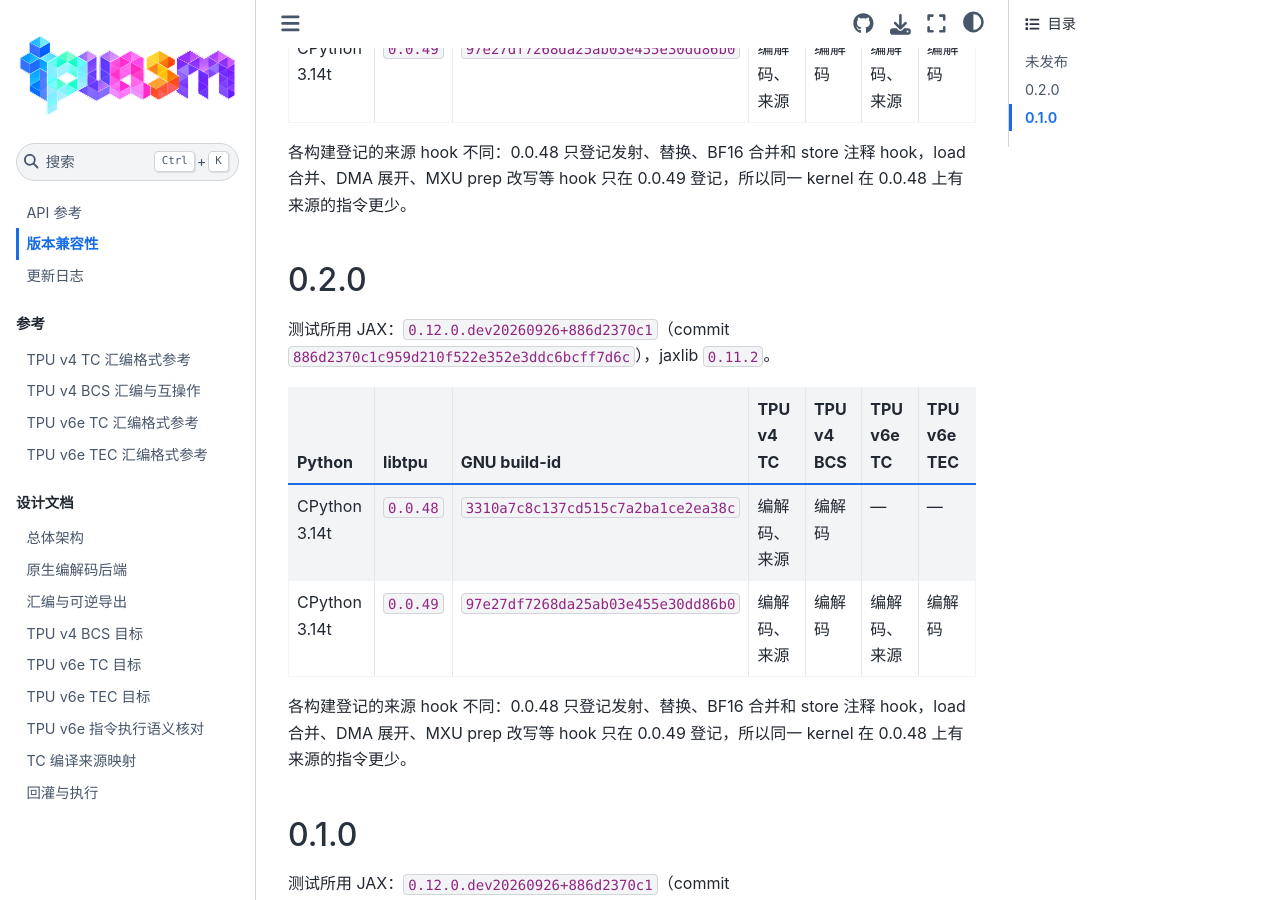
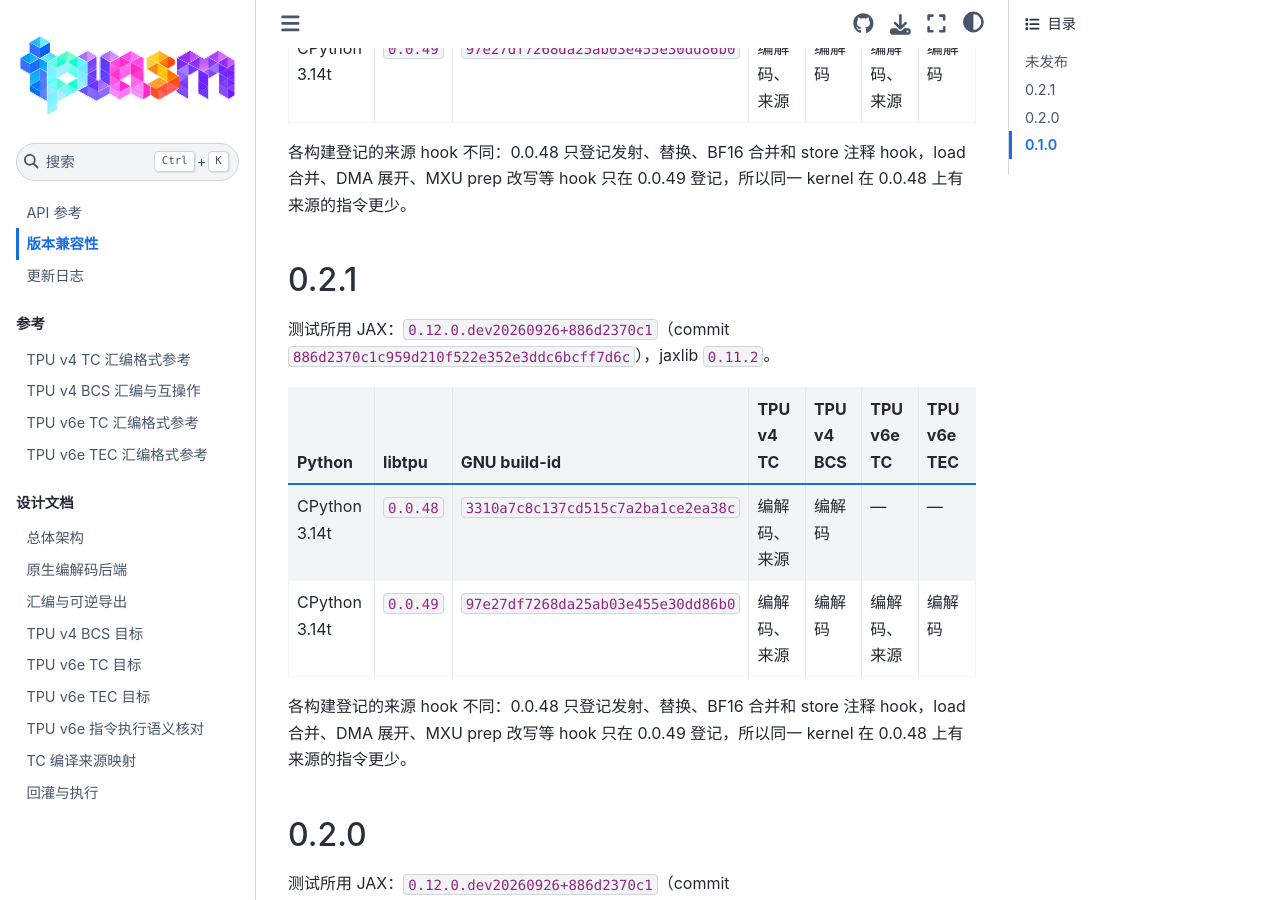
Before and after one commit to ayaka14732/tpuasm, a Sphinx documentation site: the page built from docs/compatibility.md, in a window 1280 px wide and 900 px high, scrolled down 595 px. Built offline with Sphinx 7.4.7 and the Sphinx Book theme 1.1.4, drawn with Linux system fonts in a browser that asks for light colours; pages that are not in the unit, such as notebooks, are missing from menus.

```diff
--- a/docs/compatibility.md
+++ b/docs/compatibility.md
@@ -5,6 +5,17 @@
 表中“编解码”指汇编与反汇编，“来源”指 `compiler_source_mapping` 的编译来源捕获。“—”表示该构建没有这个目标的后端。
 
 ## 未发布
+
+测试所用 JAX：`0.12.0.dev20260926+886d2370c1`（commit `886d2370c1c959d210f522e352e3ddc6bcff7d6c`），jaxlib `0.11.2`。
+
+| Python | libtpu | GNU build-id | TPU v4 TC | TPU v4 BCS | TPU v6e TC | TPU v6e TEC |
+|---|---|---|---|---|---|---|
+| CPython 3.14t | `0.0.48` | `3310a7c8c137cd515c7a2ba1ce2ea38c` | 编解码、来源 | 编解码 | — | — |
+| CPython 3.14t | `0.0.49` | `97e27df7268da25ab03e455e30dd86b0` | 编解码、来源 | 编解码 | 编解码、来源 | 编解码 |
+
+各构建登记的来源 hook 不同：0.0.48 只登记发射、替换、BF16 合并和 store 注释 hook，load 合并、DMA 展开、MXU prep 改写等 hook 只在 0.0.49 登记，所以同一 kernel 在 0.0.48 上有来源的指令更少。
+
+## 0.2.1
 
 测试所用 JAX：`0.12.0.dev20260926+886d2370c1`（commit `886d2370c1c959d210f522e352e3ddc6bcff7d6c`），jaxlib `0.11.2`。
 
--- a/pyproject.toml
+++ b/pyproject.toml
@@ -4,7 +4,7 @@ build-backend = "setuptools.build_meta"
 
 [project]
 name = "tpuasm"
-version = "0.2.0"
+version = "0.2.1"
 description = "Assemble and disassemble TPU machine bundles with physical issue slots"
 readme = "README.md"
 authors = [{name = "Ayaka Mikazuki"}]
```
